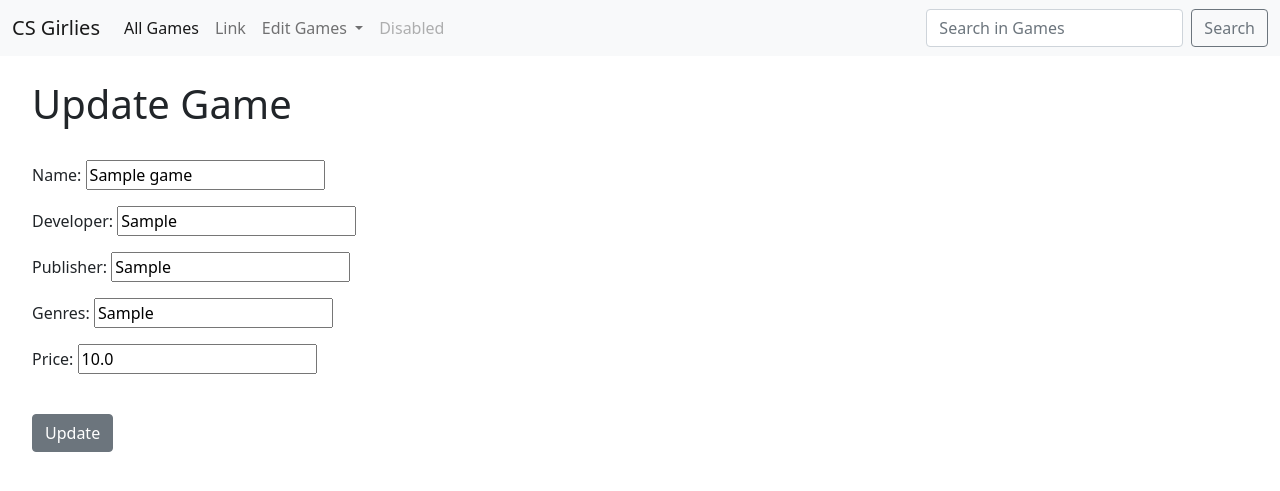
After one commit to galva041/CS180SteamDatabaseWeb, a Django app: page /update_game/1 in a window 1280 px wide. The commit adds this page. Shown: the top 491 px of the page. Run offline with Django 4.2, Linux system fonts and the light colour scheme; tables that the repository leaves empty hold one stand-in row (values such as "Sample post").

Commit message:
added update function

```diff
--- a/Games/models.py
+++ b/Games/models.py
@@ -17,7 +17,7 @@ class Games (models.Model):
     neg_rate = models.BigIntegerField(("negative_ratings"), null=True)
     avg_playtime = models.BigIntegerField(("average_playtime"), null=True)
     median_playtime = models.BigIntegerField(("median_playtime"),null=True)
-    owners = models.BigIntegerField(("number of owners"), null=True)
+    owners = models.BigIntegerField(("number of owners"), max_length=100, null=True)
     price = models.FloatField(("price"))
 
     def __str__(self):
--- a/home/templates/home/DisplayGames.html
+++ b/home/templates/home/DisplayGames.html
@@ -44,6 +44,7 @@
                     <td>Free</td>
                   {% endif %}
                   <td> <!-- Button trigger modal -->
+                    <a href="{% url 'update-game' item.id %}" class="btn btn-secondary">Update</a>
                     <button type="button" class="btn btn-danger" data-bs-toggle="modal" data-bs-target="#exampleModal">
                       Delete
                     </button>
--- /dev/null
+++ b/home/templates/home/update_game.html
@@ -0,0 +1,13 @@
+{% extends 'home/base.html' %}
+
+{% block content %}
+<ol>
+    <h1>Update Game</h1>
+    <br>
+    <form action="" method=POST>
+        {% csrf_token %}
+        {{ form.as_p }}
+        <br>
+        <input type="submit" value="Update" class="btn btn-secondary">
+</ol>
+{% endblock %}
--- a/home/urls.py
+++ b/home/urls.py
@@ -8,5 +8,6 @@ urlpatterns = [
     path('searchGames/', views.search_games, name="search-games"),
     path('allGames/', views.all_games, name="all-games" ),
     path('addGames/', views.add_games, name="add-games"),
-    path('delete_game/<game_id>', views.delete_game, name='delete_game')
+    path('delete_game/<game_id>', views.delete_game, name='delete_game'),
+    path('update_game/<game_id>', views.update_game, name='update-game')
 ]
--- a/home/views.py
+++ b/home/views.py
@@ -55,3 +55,13 @@ def add_games(request):
             submitted = True
 
     return render(request, 'home/addGames.html', {'form': form, 'submitted': submitted})
+
+def update_game(request, game_id):
+    game = Games.objects.get(pk=game_id)
+    form = GameForm(request.POST or None, instance=game)
+    if form.is_valid():
+        form.owners=1
+        form.save()
+        return redirect('all-games')
+
+    return render(request, 'home/update_game.html', {'form': form, 'game': game})
```
Also changed, not shown: 1 other file.
